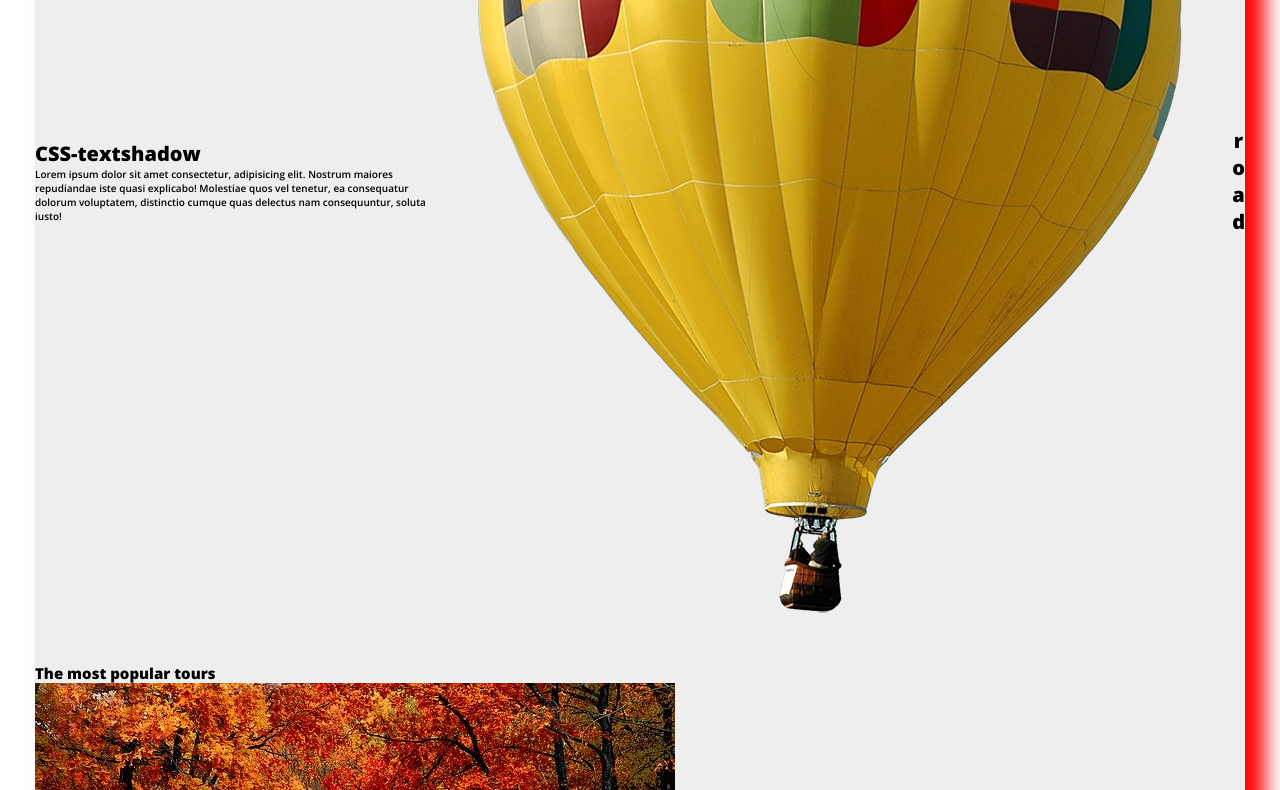
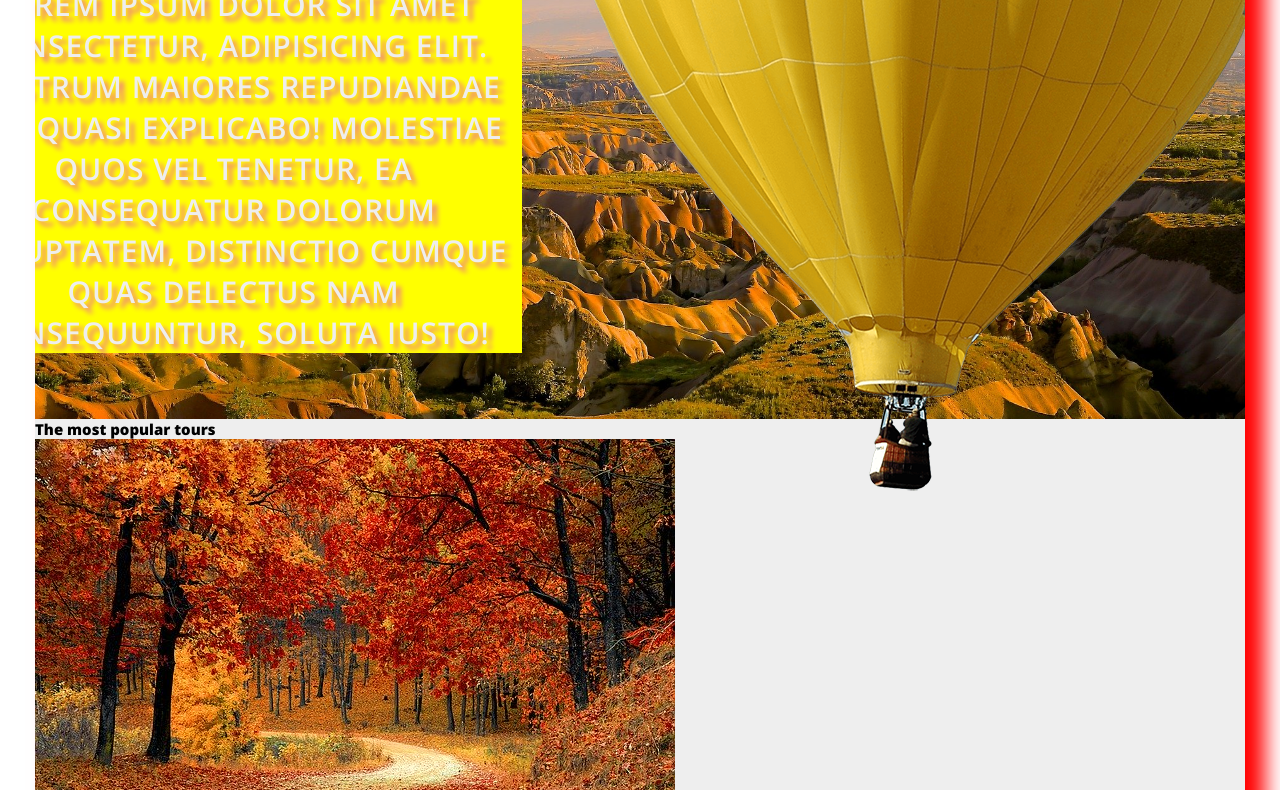
Before and after one commit to IG-Kim2511/practice-me_2021-0918-the_road, a plain HTML site: page index.html in a window 1280 px wide. Shown: the part 336-1126 px from the top of the page. Drawn offline with nearby package versions, Linux system fonts and the light colour scheme.

Commit message:
css: fin-header

```diff
--- a/style.css
+++ b/style.css
@@ -66,3 +66,39 @@ html{
 
 
 /*🍀header */
+.header{
+    /* background-color: yellow; */
+    width: 100%;
+    height: 90vh;
+
+    background: url(images/header-bg.jpg) center no-repeat;
+
+    background-size: cover;
+    position:  relative;
+
+    perspective: 100rem;
+
+}
+
+.header-text{
+    background-color: yellow;
+
+    text-align: center;
+    text-transform: uppercase;
+    letter-spacing: 0.1rem;
+    text-shadow: 0.5rem 0.5rem 0.5rem lightcoral;
+}
+
+.heading{
+    font-size: 8rem;
+    color: var(--white-color);
+}
+
+.header-paragraph{
+    color: var(--secondary-color);
+
+    font-size: 3rem;
+    font-size: 400;
+    max-width: 70rem;
+    margin: auto;
+}
```
